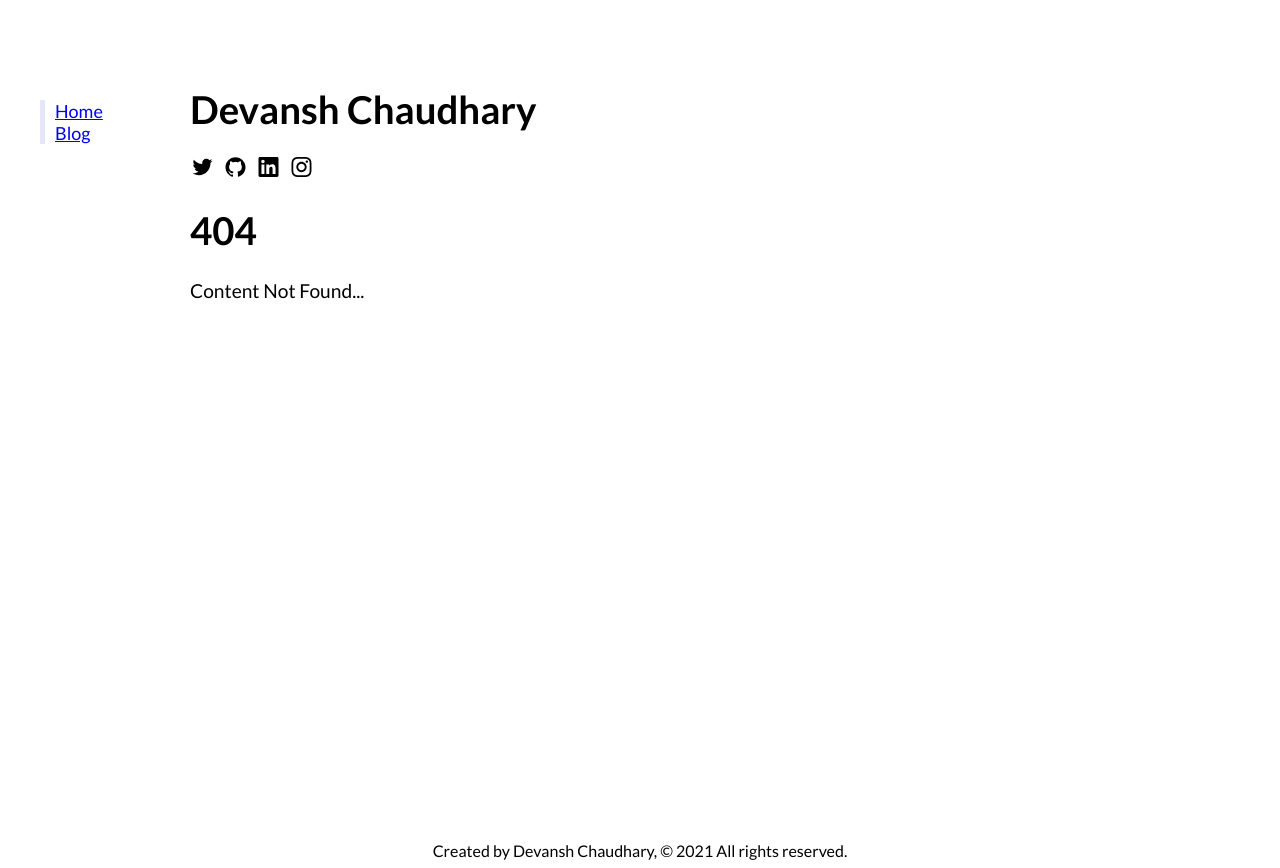
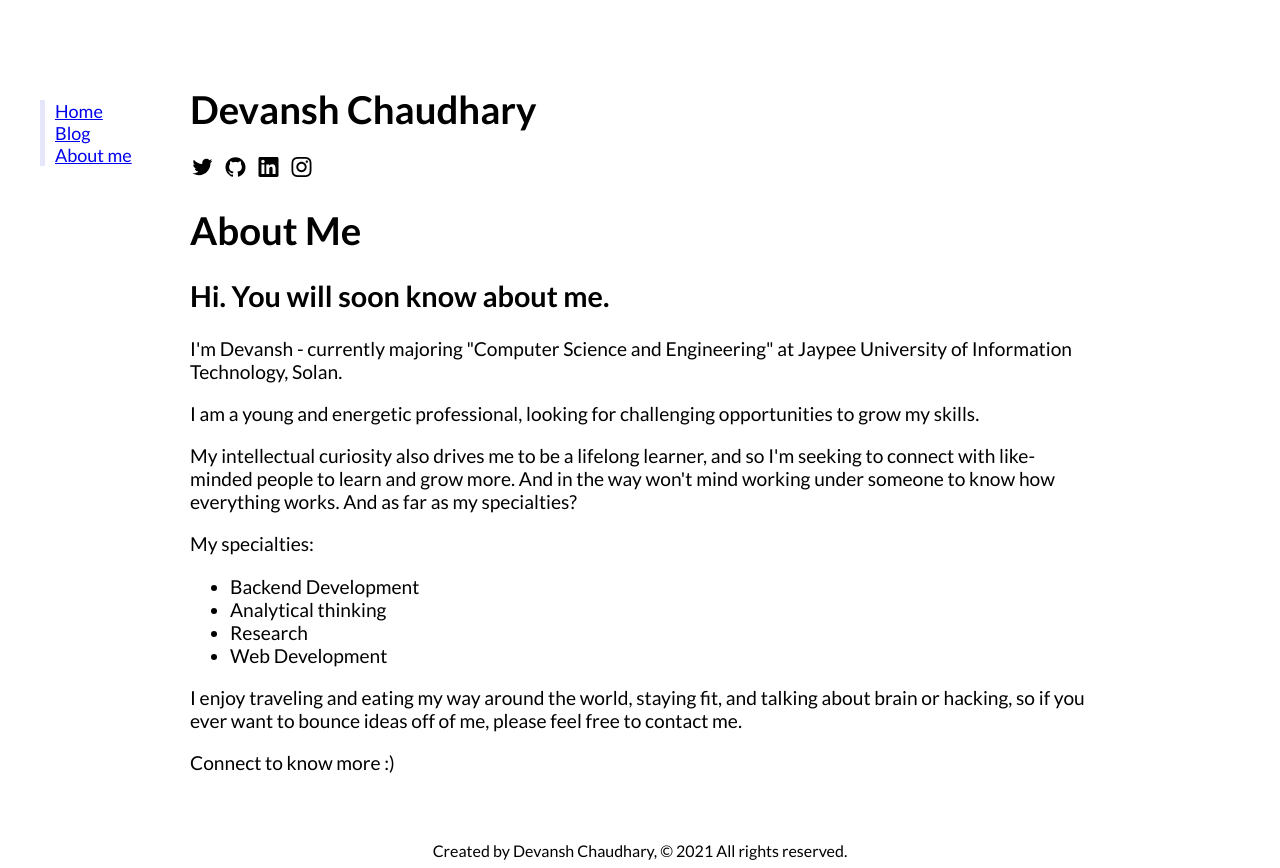
Before and after one commit to devansh016/personal-site, a Gatsby site: page /about in a window 1280 px wide. Before the commit this address had no page. Built offline with nearby package versions, Linux system fonts and the light colour scheme; Gatsby itself is replaced by a stand-in of ours.

Commit message:
about us added

```diff
--- a/src/components/sidebar.js
+++ b/src/components/sidebar.js
@@ -8,6 +8,7 @@ const Sidebar = () => {
         <div className = { sidebar}>
             <Link to="/">Home</Link>
             <Link to="/blog">Blog</Link>
+            <Link to="/about">About me</Link>
         </div>
     )
 }
--- /dev/null
+++ b/src/pages/about.js
@@ -0,0 +1,25 @@
+import React from 'react'
+import Layout from '../components/layout'
+
+const AboutPage = () => {
+    return (
+        <Layout>
+            <h1>About Me</h1>
+            <h2>Hi. You will soon know about me.</h2>
+            <p>I'm Devansh - currently majoring "Computer Science and Engineering" at Jaypee University of Information Technology, Solan.</p>
+            <p>I am a young and energetic professional, looking for challenging opportunities to grow my skills.</p>
+            <p>My intellectual curiosity also drives me to be a lifelong learner, and so I'm seeking to connect with like-minded people to learn and grow more. And in the way won't mind working under someone to know how everything works. And as far as my specialties?</p>
+            <span>My specialties:</span>
+            <ul>
+                <li>Backend Development </li>
+                <li>Analytical thinking</li>
+                <li>Research </li>
+                <li>Web Development</li>
+            </ul>
+            <p>I enjoy traveling and eating my way around the world, staying fit, and talking about brain or hacking, so if you ever want to bounce ideas off of me, please feel free to contact me.</p>
+            <p>Connect to know more :)</p>
+        </Layout>
+    )
+}
+
+export default AboutPage
```
